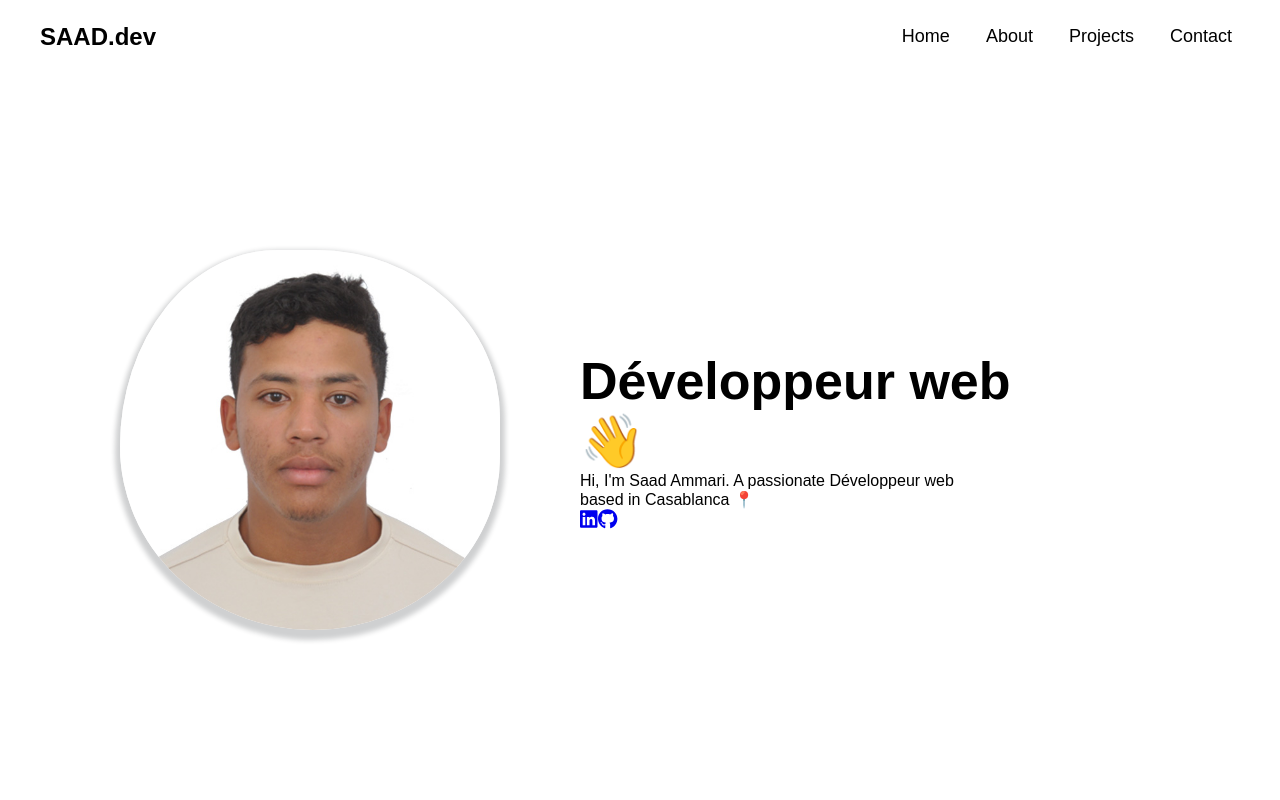
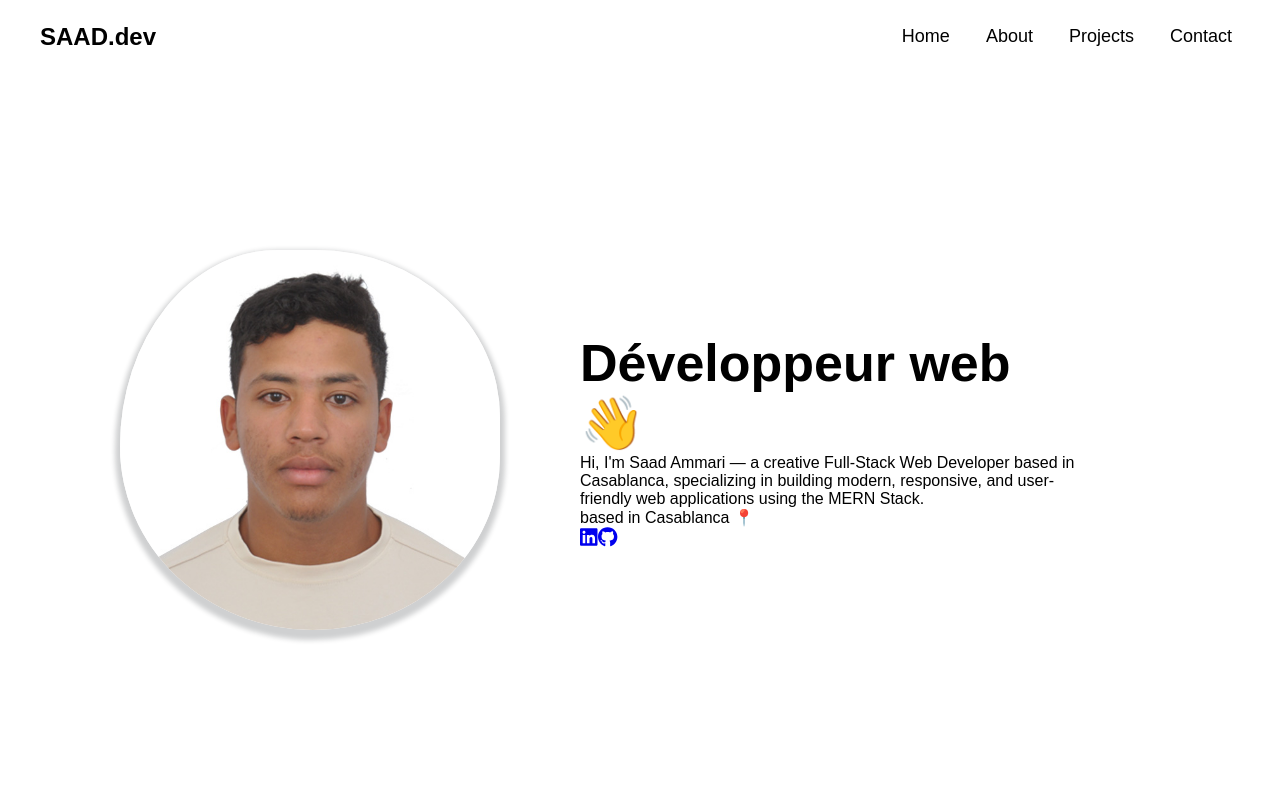
Before and after one commit to saad942/Portfolio, a React (Create React App) app: page / in a window 1280 px wide. Shown: the top 800 px of the page. Built offline with nearby package versions, Linux system fonts and the light colour scheme.

Commit message:
change h1

```diff
--- a/src/App.js
+++ b/src/App.js
@@ -83,7 +83,7 @@ function App() {
 
           <div className='hhm'>
             <strong className='str'>Développeur web 👋</strong>
-            <p >Hi, I'm Saad Ammari. A passionate Développeur web <br />based in Casablanca 📍</p>
+            <p >Hi, I'm Saad Ammari — a creative Full-Stack Web Developer based in Casablanca, specializing in building modern, responsive, and user-friendly web applications using the MERN Stack. <br />based in Casablanca 📍</p>
             <a href="https://www.linkedin.com/in/saad-ammari-1689b7286/" className='iconL' target='_blank' rel="noopener noreferrer"><FontAwesomeIcon icon={faLinkedin} size="lg" /></a>
             <a href="https://www.github.com/saad942" className='iconG' target='_blank' rel="noopener noreferrer"><FontAwesomeIcon icon={faGithub} size="lg" /></a>
           </div>
```
